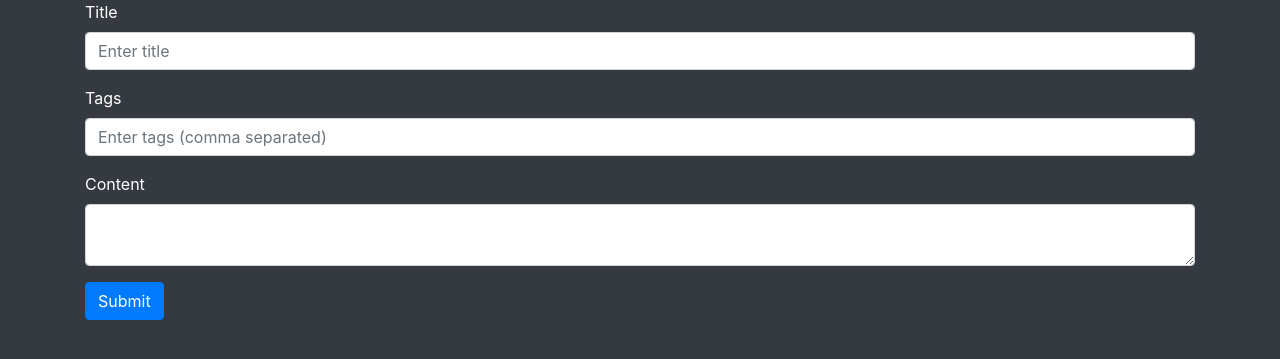
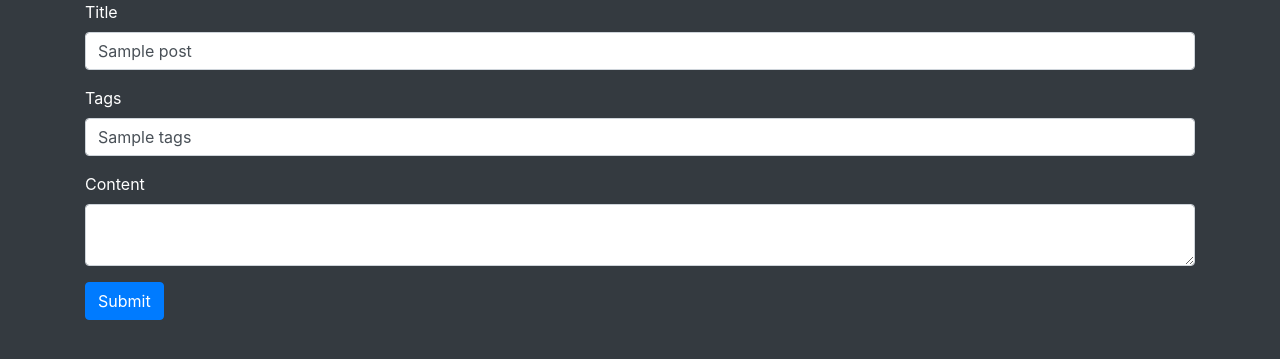
Before and after one commit to ThomasCross257/SailorsDailyJill, a Flask app: a page that uses blueprints/content/templates/makePost.html in a window 1280 px wide. Shown: the part 56-415 px from the top of the page. Run offline with Flask 2, Linux system fonts and the light colour scheme; the visitor is signed in with stand-in values (Sample User, id 1); a database or web service that is not in the repository returns one stand-in record (values such as "Sample title"); some libraries are stand-ins or nearby versions.

Commit message:
Further testing of the edit form.

```diff
--- a/blueprints/content/content.py
+++ b/blueprints/content/content.py
@@ -138,11 +138,13 @@ def viewpost(post_id, usr):
         return render_template("blogPost.html", content=content, title=title, author=author, date=date, tags=tags, currentUser=session["user"], post_id=post_id)
     else:
         return render_template("blogPost.html", content=content, title=title, author=author, date=date, tags=tags, currentUser=default)
+
 @content_bp.route("/post/<post_id>/edit=<usr>", methods=["POST", "GET"])
 def editpost(post_id, usr):
     form = BlogForm()
     post = post_collection.find_one({"_id": post_id})
-    return render_template("makePost.html", usr=usr, currentUser=session["user"], form=form, editMode=True, post_id=post_id, post=post)
+    print (post["Content"])
+    return render_template("makePost.html", usr=usr, currentUser=session["user"], form=form, editMode=True, post_id=post_id, title=post["Title"], content=post["Content"], tags=post["Tags"])
 
 @content_bp.route("/search/<usr>", methods=["POST", "GET"])
 def search(usr):
--- a/blueprints/content/templates/makePost.html
+++ b/blueprints/content/templates/makePost.html
@@ -38,15 +38,15 @@
             {{ form.csrf_token }}
             <div class="form-group">
                 <label for="title" class="text-white">Title</label>
-                {{ form.title(class="form-control", placeholder="Enter title", required=True) }}
+                {{ form.title(class="form-control", placeholder="Enter title", required=True, value =title) }}
             </div>
             <div class="form-group">
                 <label for="tags" class="text-white">Tags</label>
-                {{ form.tags(class="form-control", placeholder="Enter tags (comma separated)", required=True) }}
+                {{ form.tags(class="form-control", placeholder="Enter tags (comma separated)", required=True, value=tags) }}
             </div>
             <div class="form-group">
                 <label for="content" class="text-white">Content</label>
-                {{ form.content(class="form-control", required=True) }}
+                {{ form.content(class="form-control", required=True, value=content) }}
             </div>
             <button type="submit" class="btn btn-primary">Submit</button>
         </form>
```
